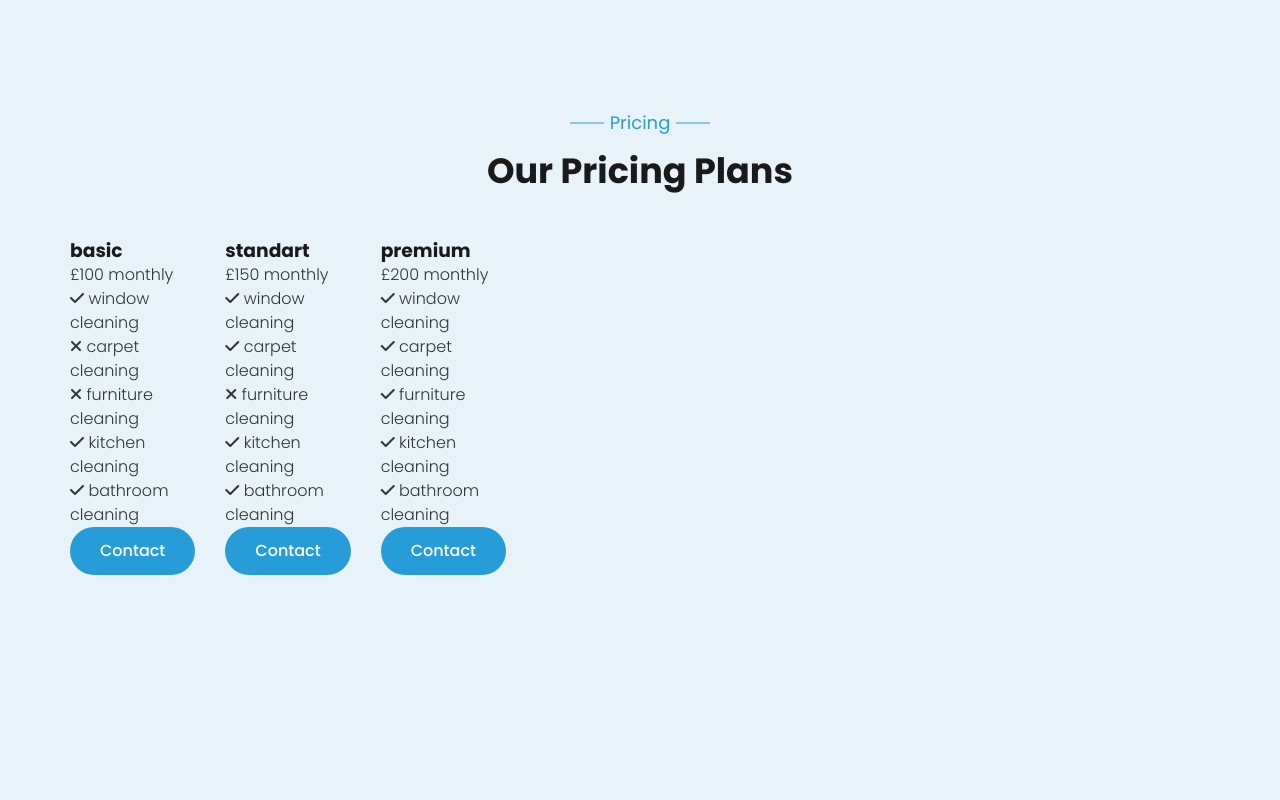
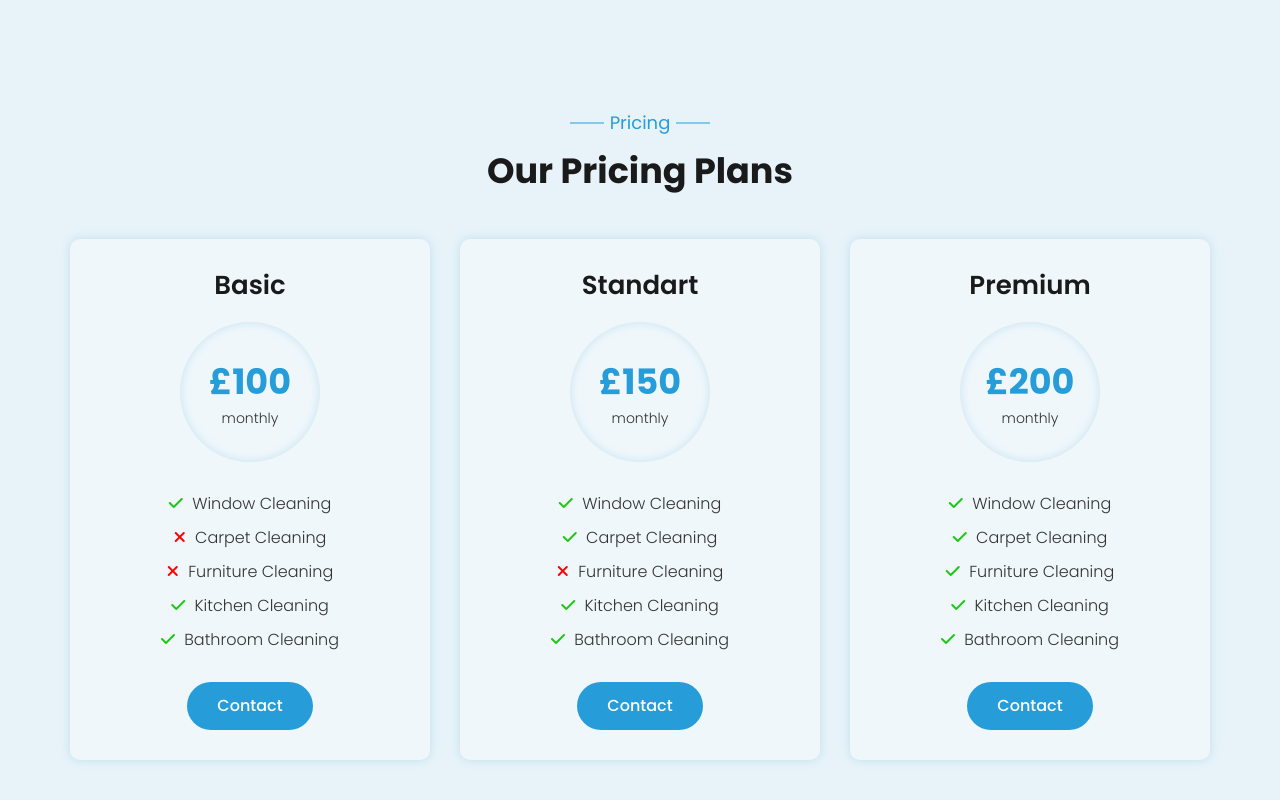
Before and after one commit to atvars/lin-clean-shire, a plain HTML site: page index.html in a window 1280 px wide. Shown: the part 1777-2577 px from the top of the page. Before the commit the page ends 2412 px from the top, so only its background shows below. Drawn offline with Linux system fonts and the light colour scheme.

Commit message:
styled pricing section

```diff
--- a/css/style.css
+++ b/css/style.css
@@ -371,6 +371,61 @@ padding: 60px 0;
 }
 
 /**********************************************************************  pricing */
+.pricing-item{
+    grid-column: span 4;
+    background-color: var(--bg-color);
+    box-shadow: var(--shadow);
+    padding: 30px;
+    border-radius: 10px;
+    text-align: center;
+}
+.pricing-header h3{
+    text-transform: capitalize;
+    margin: 0 0 20px;
+    font-size: var(--fs-2xl);
+    font-weight: 600;
+}
+.pricing-header .price{
+    height: 140px;
+    width: 140px;
+    box-shadow: inset var(--shadow);
+    margin: auto;
+    border-radius: 50%;
+    display: flex;
+    flex-direction: column;
+    align-items: center;
+    justify-content: center;
+    font-size: var(--fs-sm);
+}
+.pricing-header .price span{
+    font-size: var(--fs-3xl);
+    color: var(--main-color);
+    font-weight: bold;
+}
+.pricing-body{
+    padding: 30px 0;
+}
+.pricing-body li{
+    text-transform: capitalize;
+    /* position: relative; */
+}
+.pricing-body li+li{
+    margin-top: 10px;
+}
+.pricing-body li i{
+    /* position: absolute; */
+    /* left: 0;
+    top: 5px; */
+    padding-right: 5px;
+}
+.fa-check{
+    /* color: var(--main-color); */
+    color: rgba(15, 196, 5, 0.936);
+}
+.fa-times{
+    color: red;
+}
+
 /**********************************************************************  team */
 /**********************************************************************  testimonials */
 /**********************************************************************  contact */
```
